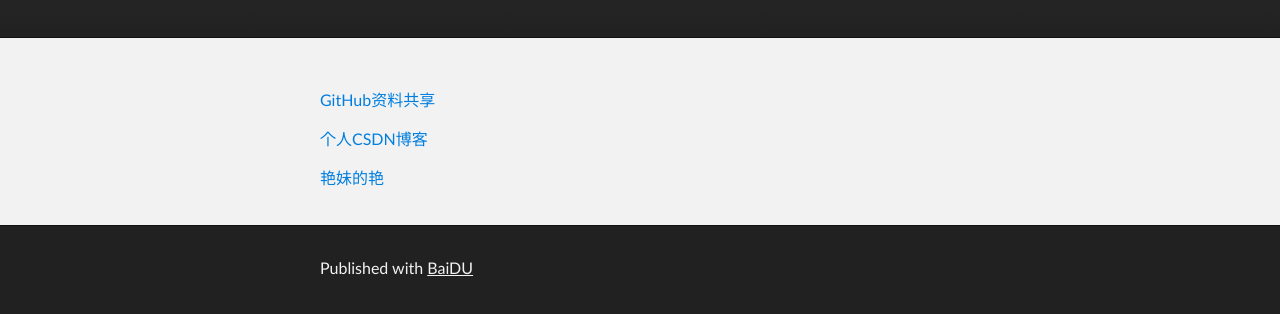
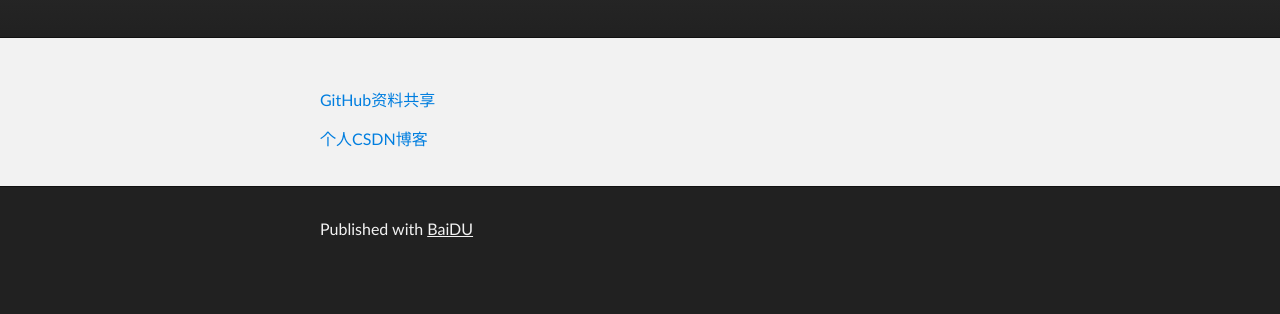
Before and after one commit to hearbeat/hearbeat.github.io, a plain HTML site: page index.html in a window 1280 px wide. Shown: the part 190-504 px from the top of the page. Drawn offline with Linux system fonts and the light colour scheme.

Commit message:
1.remove 艳妹

```diff
--- a/index.html
+++ b/index.html
@@ -29,7 +29,7 @@
       <section id="main_content" class="inner">
         <p><a href="https://github.com/hearbeat">GitHub资料共享</a></p>
         <p><a href="http://blog.csdn.net/Hearbeat">个人CSDN博客</a></p>
-        <p><a href="hearbeat.github.io/image.html">艳妹的艳</a></p>
+		<!-- <p><a href="hearbeat.github.io/image.html">艳妹的艳</a></p>-->
       </section>
     </div>
 
```
